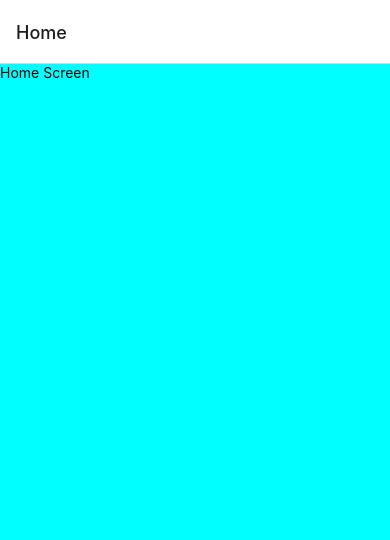
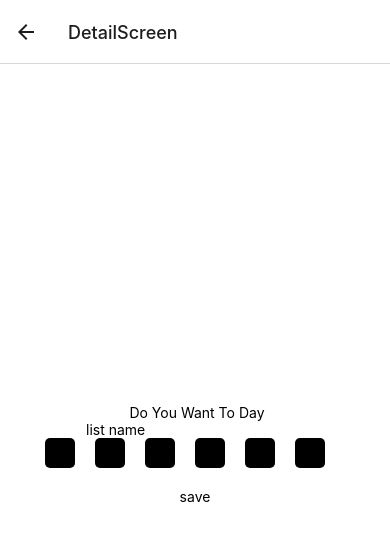
Before and after one commit to emreayhn/ToDoListApp, a React Native app: screen /DetailScreen in a window 390 px wide. Before the commit this address had no page. Shown: the top 540 px of the page. Built offline with nearby package versions, Linux system fonts and the light colour scheme.

Commit message:
detailScreen

```diff
--- a/App.tsx
+++ b/App.tsx
@@ -13,78 +13,28 @@ import {
 import React from 'react';
 import {NavigationContainer} from '@react-navigation/native';
 import {createStackNavigator} from '@react-navigation/stack';
+import { createNativeStackNavigator } from '@react-navigation/native-stack';
 import HomeScreen from './src/screens/HomeScreen';
 import DetailScreen from './src/screens/DetailScreen';
-const Stack = createStackNavigator();
+import {useNavigation} from '@react-navigation/native';
+import CustomStyles from "./src/compenents/CustomStyles";
 
-const App = () => {
+
+
+const Stack = createNativeStackNavigator();
+
+function App() {
   return (
-    <NavigationContainer>
-      <Stack.Navigator initialRouteName='Home'>
-        <Stack.Screen name="Home" component={HomeScreen} />
-        <Stack.Screen name="Details" component={DetailScreen} />
 
+
+    <NavigationContainer >
+      <Stack.Navigator>
+        <Stack.Screen  name="aktivity" component={HomeScreen} />
+        <Stack.Screen  name="DetailScreen" component={DetailScreen} />
       </Stack.Navigator>
     </NavigationContainer>
+
   );
-};
+}
 
 export default App;
-
-const styles = StyleSheet.create({
-  backgroundImage: {
-    flex: 1,
-    resizeMode: 'cover',
-    justifyContent: 'center',
-  },
-  container: {
-    backgroundColor: 'pink',
-    flex: 1,
-    paddingHorizontal: 100,
-    paddingVertical: 200,
-    alignItems: 'center',
-  },
-  background: {
-    backgroundColor: 'white',
-    width: 150,
-    height: 50,
-    justifyContent: 'center',
-    alignItems: 'center',
-  },
-  text: {
-    fontSize: 20,
-    color: 'black',
-    justifyContent: 'center',
-    alignItems: 'center',
-  },
-  rowScroll: {
-    backgroundColor: 'white',
-    marginTop: 150,
-    // marginBottom:100,
-    width: 400,
-    height: 200,
-    flexDirection: 'row',
-    paddingLeft: 20,
-  },
-  square: {
-    backgroundColor: 'green',
-    width: 200,
-    height: 120,
-    marginTop: 40,
-    marginRight: 20,
-    borderRadius: 25,
-  },
-  plus: {
-    backgroundColor: 'white',
-    width: 50,
-    height: 50,
-    justifyContent: 'center',
-    alignItems: 'center',
-    marginTop: 80,
-    borderRadius: 50,
-  },
-  item: {
-    fontWeight: 'bold',
-    fontSize: 15,
-  },
-});
--- a/package.json
+++ b/package.json
@@ -12,6 +12,7 @@
   "dependencies": {
     "@react-native-community/masked-view": "^0.1.11",
     "@react-navigation/native": "^6.1.7",
+    "@react-navigation/native-stack": "^6.9.13",
     "@react-navigation/stack": "^6.3.17",
     "react": "18.2.0",
     "react-native": "^0.72.3",
--- /dev/null
+++ b/src/compenents/CustomStyles.tsx
@@ -0,0 +1,21 @@
+import React from 'react';
+import { View, Text, StyleSheet } from 'react-native';
+
+const CustomStyles = () => {
+};
+
+const styles = StyleSheet.create({
+  container: {
+    backgroundColor: 'yellow',
+    padding: 10,
+    alignItems: 'center',
+    justifyContent: 'center'
+  },
+  text: {
+    color: 'black',
+    fontSize: 16,
+    fontWeight: 'bold',
+  },
+});
+
+export default CustomStyles;
--- a/src/screens/DetailScreen.tsx
+++ b/src/screens/DetailScreen.tsx
@@ -1,12 +1,78 @@
 import React from 'react';
-import { View, Text } from 'react-native';
+import { View, Text, StyleSheet, TextInput, Button, TouchableOpacity } from 'react-native';
+import {useNavigation} from '@react-navigation/native';
+
+
 
 const DetailScreen = () => {
   return (
-    <View>
-      <Text>Detail Screen</Text>
+    <View style={styles.container}>
+      <View style={styles.menu}>
+        <Text> Do You Want To Day</Text>
+        <TextInput placeholder='list name'></TextInput>
+        <View style={styles.menuSquare} >
+          <View style={styles.littleSquare}/>
+          <View style={styles.littleSquare}/>
+          <View style={styles.littleSquare}/>
+          <View style={styles.littleSquare}/>
+          <View style={styles.littleSquare}/>
+          <View style={styles.littleSquare}/>
+        </View>
+        <TouchableOpacity>
+          <Text>save</Text>
+        </TouchableOpacity>
+      </View>
+
     </View>
   );
 };
 
+
+
 export default DetailScreen;
+
+const styles = StyleSheet.create({
+  container: {
+    backgroundColor: 'white',
+
+
+    flex:1
+  },
+  menu: {
+    alignItems:'center',
+    justifyContent: 'center',
+    flex: 1,
+  //  backgroundColor:'pink'
+  },
+
+  menuSquare:{
+    flexDirection:'row',
+    marginBottom:20
+
+  },
+
+  littleSquare:{
+    backgroundColor:'black',
+    width: 30,
+    height: 30,
+    marginRight: 20,
+    borderRadius: 5
+
+  },
+  saveButton:{
+    backgroundColor:'?',
+  },
+
+  text: {
+    color: 'black',
+    fontSize: 16,
+    fontWeight: 'bold',
+  },
+});
+
+
+
+/*
+<Button title="+" onPress={() => navigation.navigate('DetailScreen')} />
+<Text onPress={() => navigation.navigate('DetailScreen')} >+</Text>
+*/
--- a/src/screens/HomeScreen.tsx
+++ b/src/screens/HomeScreen.tsx
@@ -1,12 +1,105 @@
 import React from 'react';
-import { View, Text } from 'react-native';
+import { ImageBackground,
+  KeyboardAvoidingView,
+  Platform,
+  ScrollView,
+  StyleSheet,
+  Text,
+  TextInput,
+  TouchableOpacity,
+  View,
+  Button,} from 'react-native';
+  import { useNavigation } from "@react-navigation/native";
+
+
 
 const HomeScreen = () => {
+  const navigation = useNavigation()
   return (
-    <View style={{flex:1, backgroundColor:'cyan'}}>
-      <Text>Home Screen</Text>
+
+   <View style={styles.container}>
+      <View style={styles.background}>
+        <Text style={styles.text}> ACTİVİTİES</Text>
+        <Text> hujh</Text>
+      </View>
+
+      <View style={styles.rowScroll}>
+        <ScrollView horizontal>
+          <View style={styles.square}></View>
+          <View style={styles.square}></View>
+          <View style={styles.square}></View>
+          <View style={styles.square}></View>
+          <View style={styles.square}></View>
+          <View style={styles.square}></View>
+        </ScrollView>
+      </View>
+      <TouchableOpacity>
+        <KeyboardAvoidingView
+          style={styles.plus}
+          behavior={Platform.OS === 'ios' ? 'padding' : 'height'}>
+             <Button title="+" onPress={() => navigation.navigate('DetailScreen')} />
+        </KeyboardAvoidingView>
+      </TouchableOpacity>
     </View>
   );
 };
 
 export default HomeScreen;
+
+const styles = StyleSheet.create({
+  backgroundImage: {
+    flex: 1,
+    resizeMode: 'cover',
+    justifyContent: 'center',
+  },
+  container: {
+    backgroundColor: 'pink',
+    flex: 1,
+    paddingHorizontal: 100,
+    paddingVertical: 120,
+    alignItems: 'center',
+  },
+  background: {
+    backgroundColor: 'white',
+    width: 150,
+    height: 50,
+    justifyContent: 'center',
+    alignItems: 'center',
+  },
+  text: {
+    fontSize: 20,
+    color: 'black',
+    justifyContent: 'center',
+    alignItems: 'center',
+  },
+  rowScroll: {
+    backgroundColor: 'white',
+    marginTop: 150,
+    // marginBottom:100,
+    width: 400,
+    height: 200,
+    flexDirection: 'row',
+    paddingLeft: 20,
+  },
+  square: {
+    backgroundColor: 'green',
+    width: 200,
+    height: 120,
+    marginTop: 40,
+    marginRight: 20,
+    borderRadius: 25,
+  },
+  plus: {
+    backgroundColor: 'white',
+    width: 50,
+    height: 50,
+    justifyContent: 'center',
+    alignItems: 'center',
+    marginTop: 80,
+    borderRadius: 50,
+  },
+  item: {
+    fontWeight: 'bold',
+    fontSize: 15,
+  },
+});
```
Also changed, not shown: 1 other file (tests, documents, lock files or other folders).
